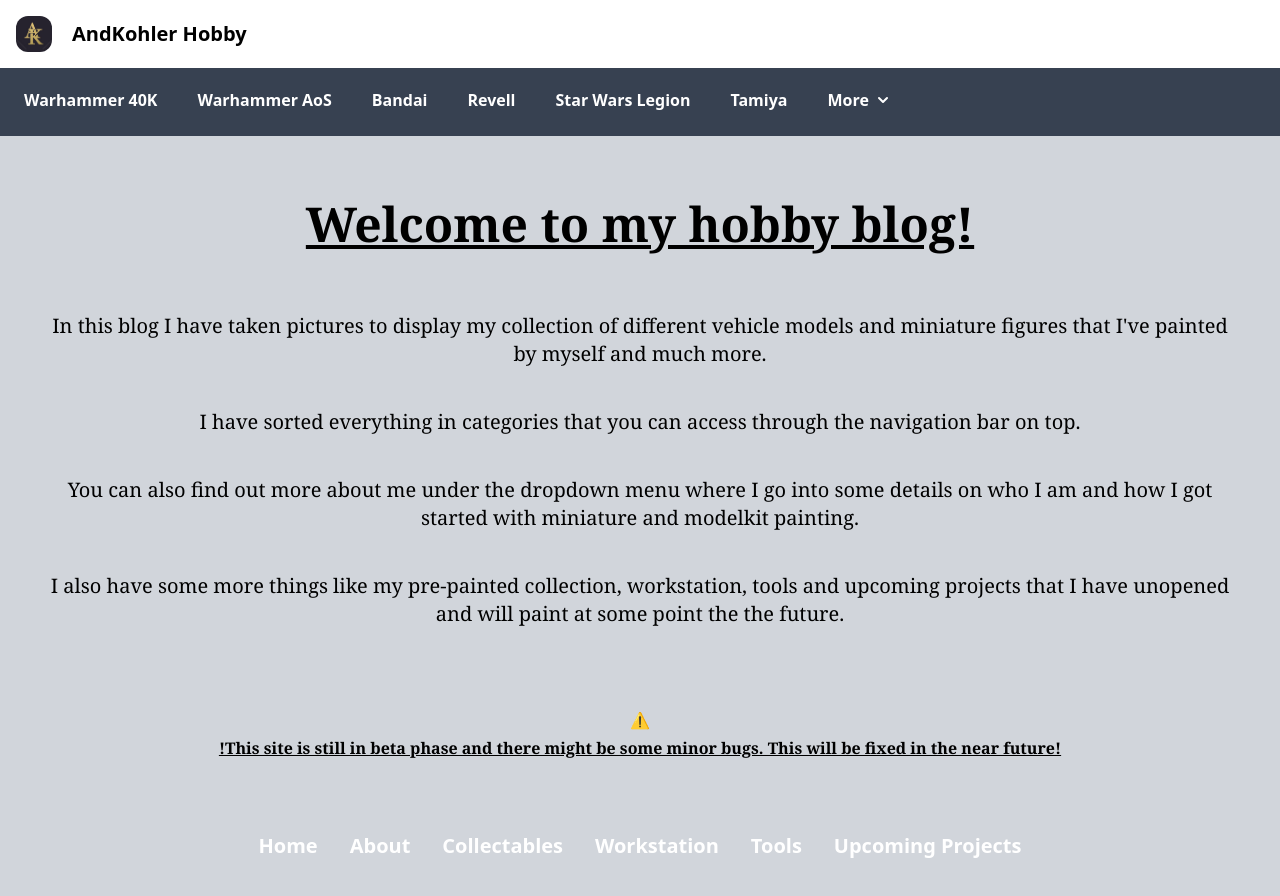
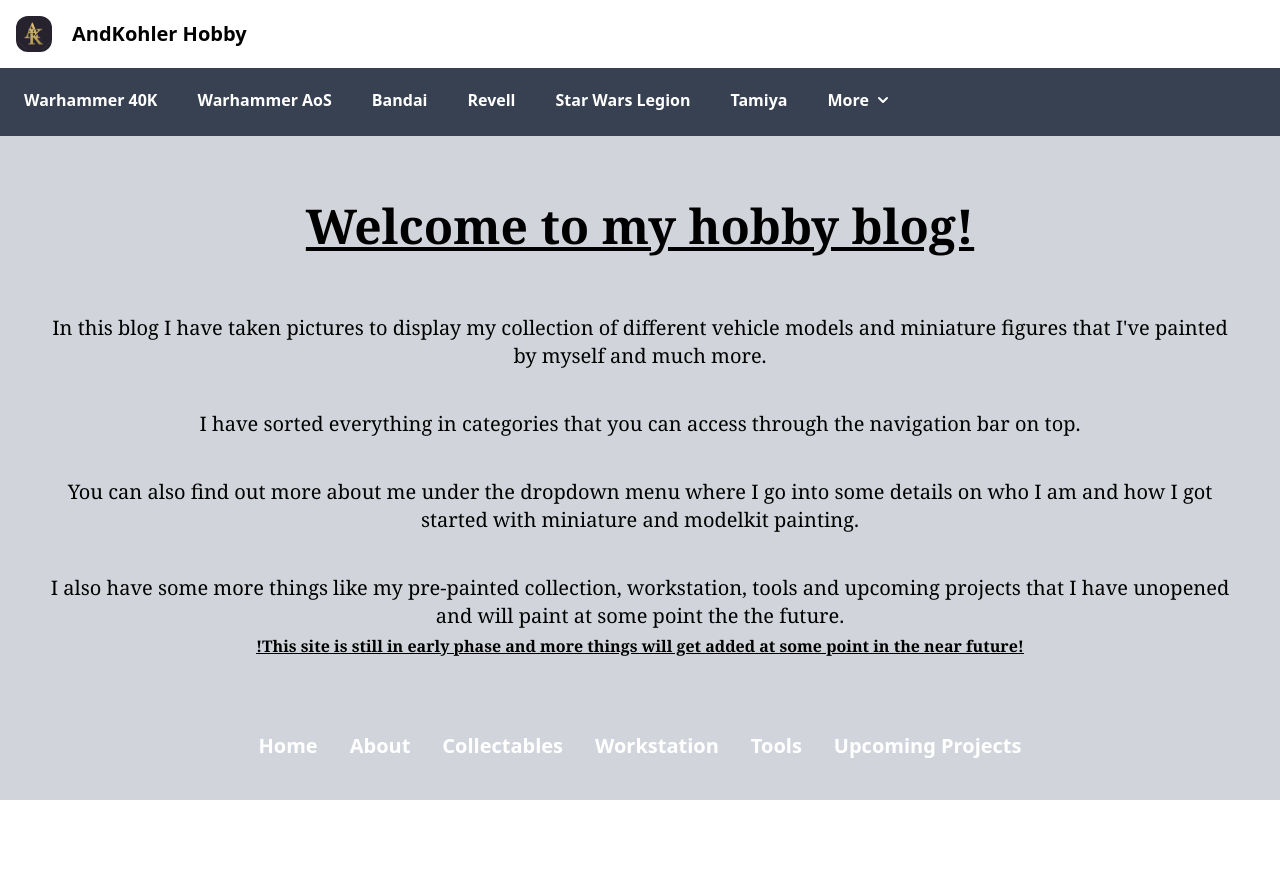
Before and after one commit to AndKohler/my-blog, a Next.js app: page / in a window 1280 px wide. Shown: the top 896 px of the page. After the commit the page ends 800 px from the top, so only its background shows below. Built offline with nearby package versions, Linux system fonts and the light colour scheme.

Commit message:
fixed some text

```diff
--- a/app/page.tsx
+++ b/app/page.tsx
@@ -7,8 +7,7 @@
                 <p className="text-xl my-10">I have sorted everything in categories that you can access through the navigation bar on top.</p>
                 <p className="text-xl my-10">You can also find out more about me under the dropdown menu where I go into some details on who I am and how I got started with miniature and modelkit painting.</p>
                 <p className="text-xl mt-10">I also have some more things like my pre-painted collection, workstation, tools and upcoming projects that I have unopened and will paint at some point the the future.</p>
-                <p className="mt-20 mb-0">⚠️</p>
-                <p className="text-md mt-1 font-bold underline">!This site is still in beta phase and there might be some minor bugs. This will be fixed in the near future!</p>
+                <p className="text-md mt-1 font-bold underline">!This site is still in early phase and more things will get added at some point in the near future!</p>
             </div>
         </main>
     );
```
